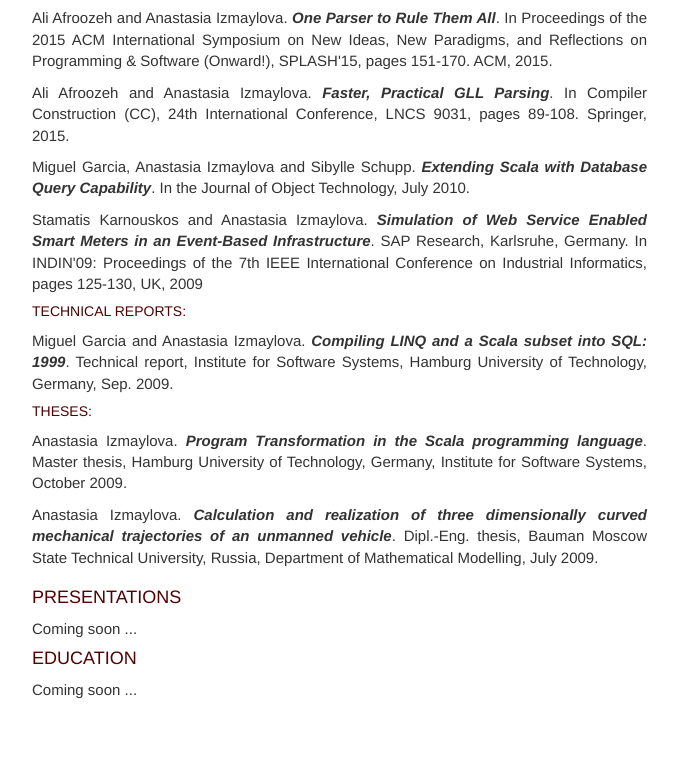
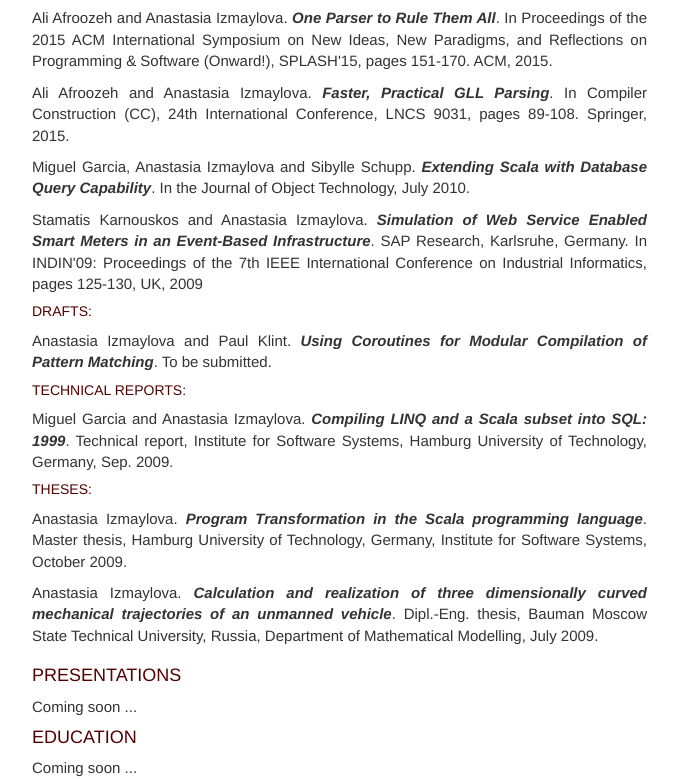
Before and after one commit to Anastassija/Anastassija.github.io, a plain HTML site: page _site/index.html in a window 1280 px wide. Shown: the part 1275-2054 px from the top of the page, without its empty margins (365-1044 px from the left). Before the commit the page ends 1975 px from the top, so only its background shows below. Drawn offline with nearby package versions, Linux system fonts and the light colour scheme.

Commit message:
Added more information.

```diff
--- a/_site/index.html
+++ b/_site/index.html
@@ -70,6 +70,8 @@
 <p>Ali Afroozeh and Anastasia Izmaylova. <b><i>Faster, Practical GLL Parsing</i></b>. In Compiler Construction (CC), 24th International Conference, LNCS 9031, pages 89-108. Springer, 2015.</p>
 <p>Miguel Garcia, Anastasia Izmaylova and Sibylle Schupp. <b><i>Extending Scala with Database Query Capability</i></b>. In the Journal of Object Technology, July 2010.</p>
 <p>Stamatis Karnouskos and Anastasia Izmaylova. <b><i>Simulation of Web Service Enabled Smart Meters in an Event-Based Infrastructure</i></b>. SAP Research, Karlsruhe, Germany. In INDIN'09: Proceedings of the 7th IEEE International Conference on Industrial Informatics, pages 125-130, UK, 2009</p>
+<h5 style="color:#500202;">DRAFTS:</h5>
+<p>Anastasia Izmaylova and Paul Klint. <b><i>Using Coroutines for Modular Compilation of Pattern Matching</i></b>. To be submitted.</p>
 <h5 style="color:#500202;">TECHNICAL REPORTS:</h5>
 <p>Miguel Garcia and Anastasia Izmaylova. <b><i>Compiling LINQ and a Scala subset into SQL: 1999</i></b>. Technical report, Institute for Software Systems, Hamburg University of Technology, Germany, Sep. 2009.</p>
 <h5 style="color:#500202;">THESES:</h5>
```
Also changed, not shown: _includes/publications.html (+2 -0 lines).
